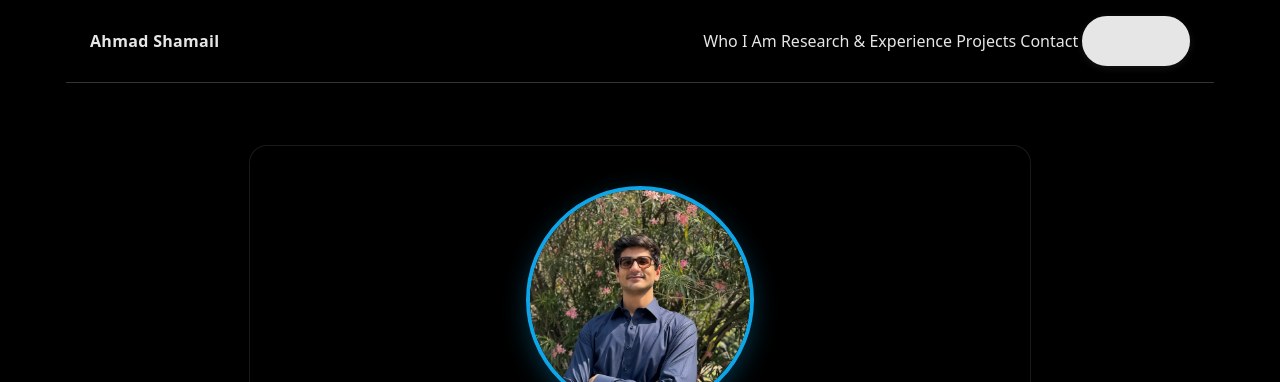
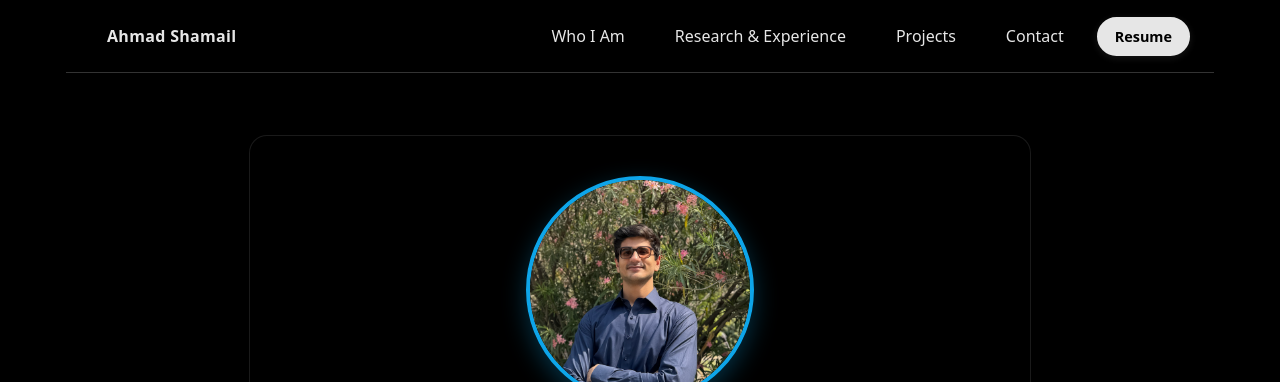
Before and after one commit to A-Shamail/a-shamail.github.io, a plain HTML site: page index.html in a window 1280 px wide. Shown: the top 382 px of the page. Drawn offline with Linux system fonts and the light colour scheme.

Commit message:
Update index.html

```diff
--- a/index.html
+++ b/index.html
@@ -17,9 +17,12 @@
     }
     html,body{margin:0;height:100%;font-family: ui-sans-serif, system-ui, -apple-system, Segoe UI, Roboto, "Helvetica Neue", Arial, "Noto Sans", "Apple Color Emoji", "Segoe UI Emoji"; background:var(--bg); color:var(--text);}
     .container{max-width:1100px;margin:0 auto;padding:24px;}
-    .nav{display:flex;gap:20px;align-items:center;justify-content:space-between;position:sticky;top:0;background:rgba(0,0,0,0.95);backdrop-filter:blur(10px);border-bottom:1px solid var(--border);padding:16px 24px;z-index:10}
-    .nav a{color:var(--text);text-decoration:none;opacity:.9;transition:opacity 0.2s ease}
-    .nav a:hover{opacity:1}
+    .nav{display:flex;gap:24px;align-items:center;justify-content:space-between;position:sticky;top:0;background:rgba(0,0,0,0.95);backdrop-filter:blur(10px);border-bottom:1px solid var(--border);padding:16px 24px;z-index:10}
+    .nav a{color:var(--text);text-decoration:none;opacity:.9;transition:all 0.2s ease;padding:8px 16px;border-radius:20px;background:transparent;border:1px solid transparent}
+    .nav a:hover{opacity:1;background:rgba(255,255,255,0.1);border-color:rgba(255,255,255,0.2)}
+    .nav .row{display:flex;gap:16px;align-items:center}
+    .nav .btn{background:#ffffff;color:#000000;border:2px solid #ffffff;padding:8px 16px;font-size:0.9rem}
+    .nav .btn:hover{background:#f0f0f0;transform:none}
     header.hero{position:relative;text-align:center;color:white;min-height:80vh;display:flex;align-items:center;justify-content:center}
     header.hero::before{content:'';position:absolute;inset:0;background:url('/assets/hero-bg.jpg') center/cover no-repeat;filter:brightness(.4);z-index:-1}
     .hero-content{max-width:700px;padding:40px;background:rgba(0,0,0,0.8);border-radius:18px;backdrop-filter:blur(10px);border:1px solid rgba(255,255,255,0.1)}
```
